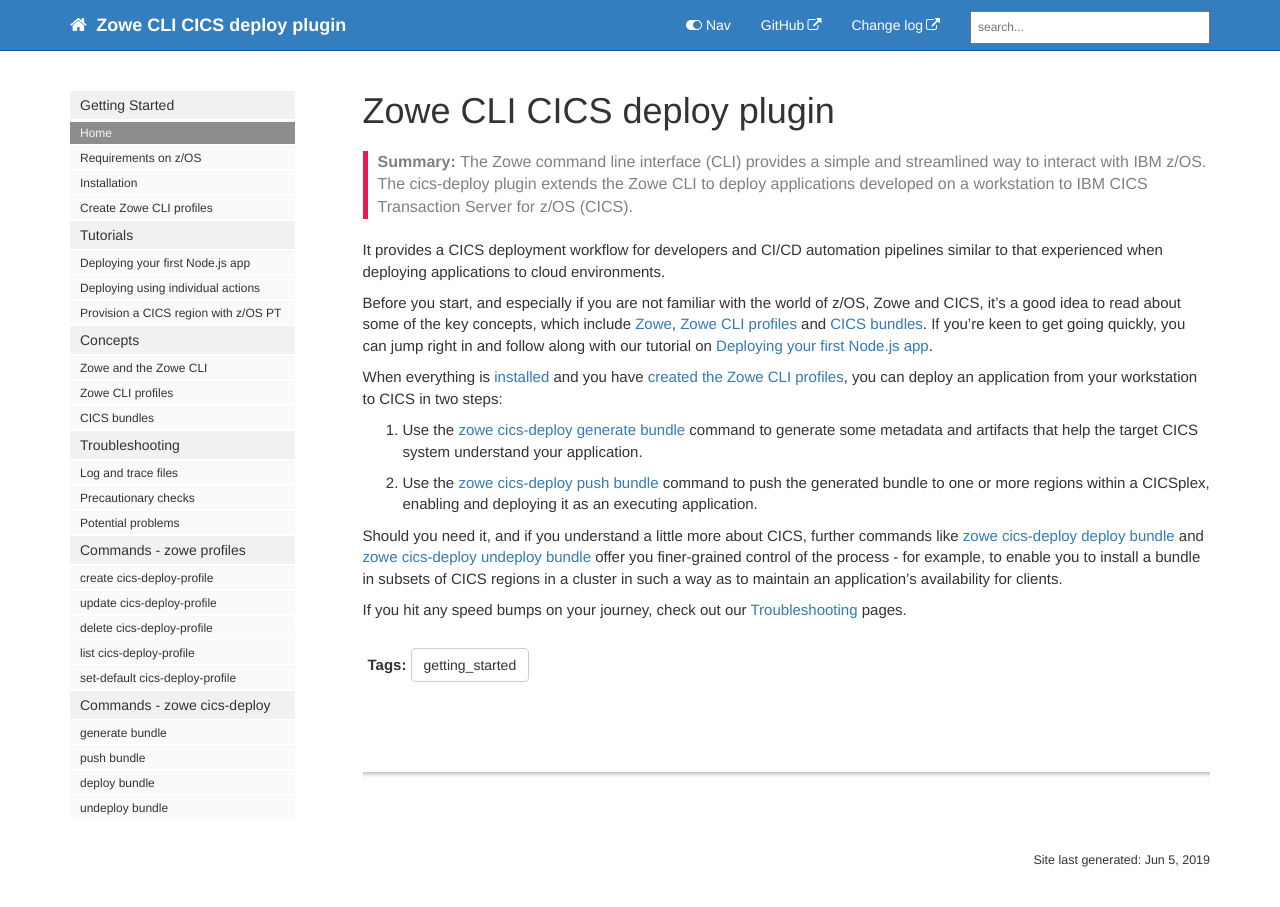
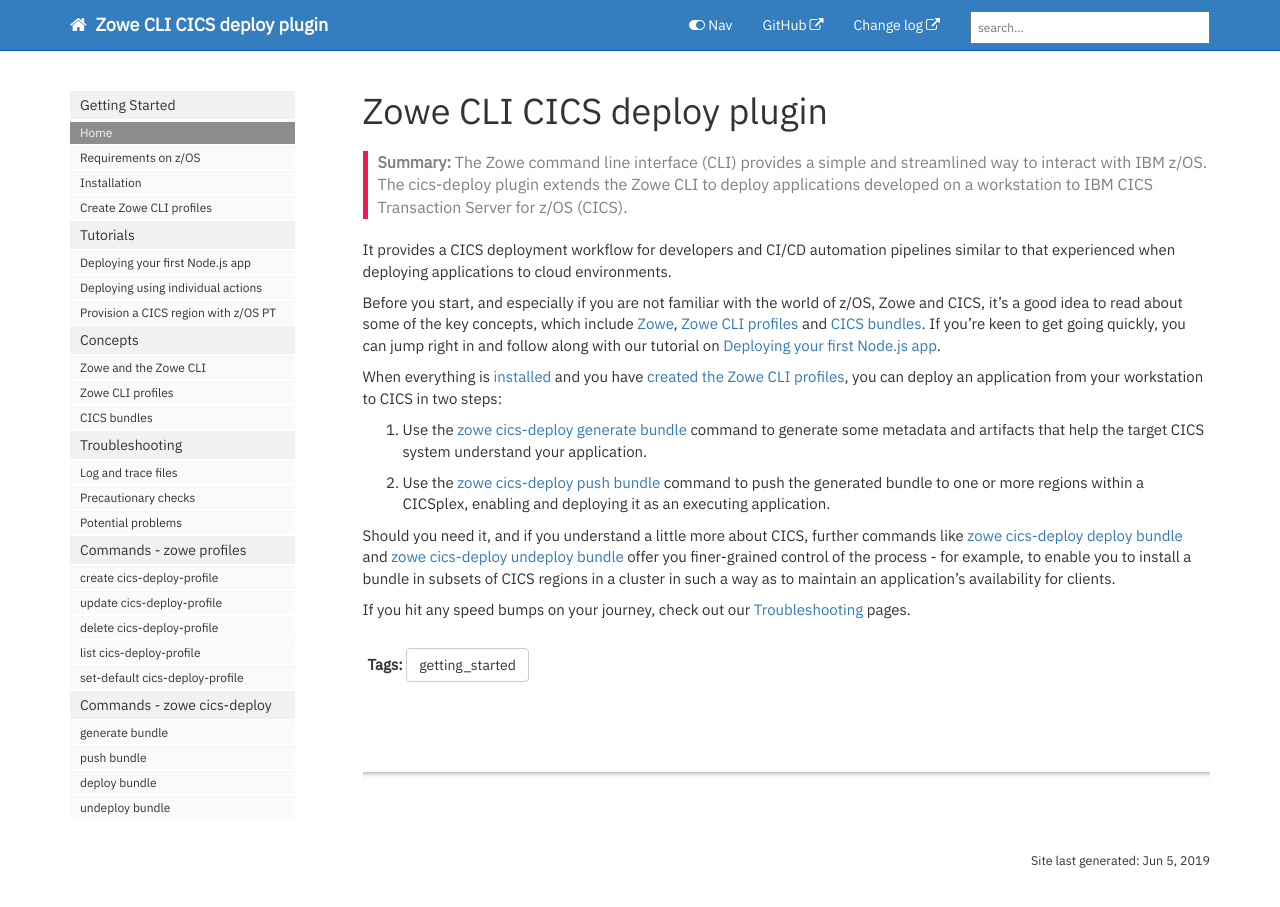
Before and after one commit to IBM/zowe-cli-cics-deploy-plugin, a Jekyll site: the page built from docs/pages/cdp/cdp-Home.md, in a window 1280 px wide and 930 px high. Shown: the top 907 px of the window. Built offline with Jekyll 4.4.1, drawn with Linux system fonts in a browser that asks for light colours; nearby versions of some CDN libraries; comment, search, counter and statistics services are not loaded.

Commit message:
Use IBM Plex font

```diff
--- a/docs/_includes/head.html
+++ b/docs/_includes/head.html
@@ -15,6 +15,11 @@
 <link rel="stylesheet" href="css/boxshadowproperties.css">
 <!-- most color styles are extracted out to here -->
 <link rel="stylesheet" href="css/theme-blue.css">
+
+<!-- Added by C Harris on 5th June 2019 -->
+<style>
+    @import url('https://fonts.googleapis.com/css?family=IBM+Plex+Sans&display=swap');
+</style>
 
 <script src="https://cdnjs.cloudflare.com/ajax/libs/jquery/2.1.4/jquery.min.js"></script>
 
--- a/docs/css/customstyles.css
+++ b/docs/css/customstyles.css
@@ -1,4 +1,5 @@
 body {
+    font-family: 'IBM Plex Sans', sans-serif;
     font-size:15px;
 }
 
@@ -429,7 +430,7 @@ ul#mysidebar {
 }
 
 span.projectTitle {
-    font-family: Helvetica;
+    font-family: 'IBM Plex Sans', sans-serif;
     font-weight: bold;
 }
 
```
